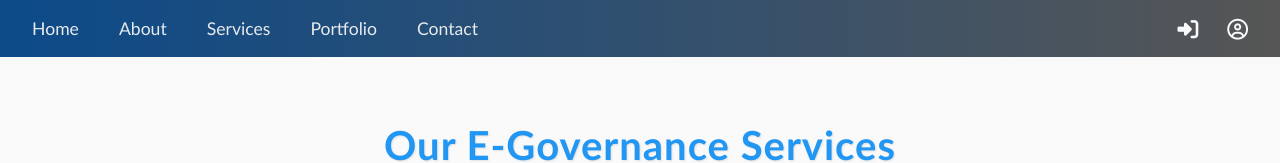
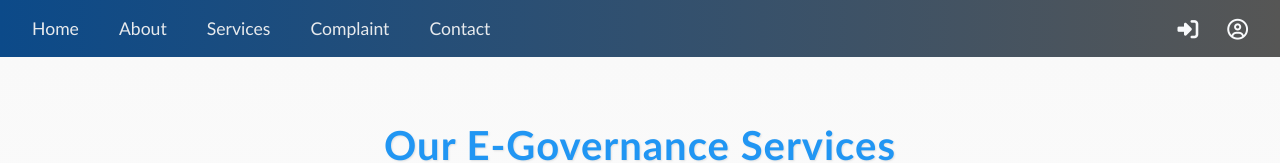
Before and after one commit to RkChhetri358/Ncit-Hackathon, a React (Vite) app in the folder Project/: page / in a window 1280 px wide. Shown: the top 163 px of the page. Built offline with nearby package versions, Linux system fonts and the light colour scheme.

Commit message:
complaint

```diff
--- a/Project/src/App.jsx
+++ b/Project/src/App.jsx
@@ -5,6 +5,7 @@ import Signup from "./components/Signup/Signup";
 import Navbar from "./components/Navbar/Navbar";
 import Footer from "./components/Footer/Footer";
 import Home from './components/Home/Home';
+import Complaint from "./components/Complaint/Complaint";
 
 function App() {
   return (
@@ -17,6 +18,8 @@ function App() {
           <Route path="/" element={<Home/>} />
           <Route path="/signup" element={<Signup />} />
           <Route path="/login" element={<Login/>} />
+          <Route path="/complaint" element={<Complaint />} />
+
         </Routes>
       <footer>
  <Footer />
--- a/Project/src/components/Home/Home.css
+++ b/Project/src/components/Home/Home.css
@@ -40,7 +40,7 @@
 .egov-container {
   position: relative;
   width: min(90vw, 600px);
-  height: min(80vw, 600px);
+  height: min(90vw, 600px);
   margin: 0 auto;
   filter: drop-shadow(0 5px 20px rgba(0, 0, 0, 0.1));
 }
--- a/Project/src/components/Navbar/Navbar.jsx
+++ b/Project/src/components/Navbar/Navbar.jsx
@@ -8,7 +8,7 @@ export default function Navbar() {
         <li><Link to="/">Home</Link></li>
         <li><Link to="/about">About</Link></li>
         <li><Link to="/services">Services</Link></li>
-        <li><Link to="/portfolio">Portfolio</Link></li>
+        <li><Link to="/complaint">Complaint</Link></li>
         <li><Link to="/contact">Contact</Link></li>
       </ul>
 
```
